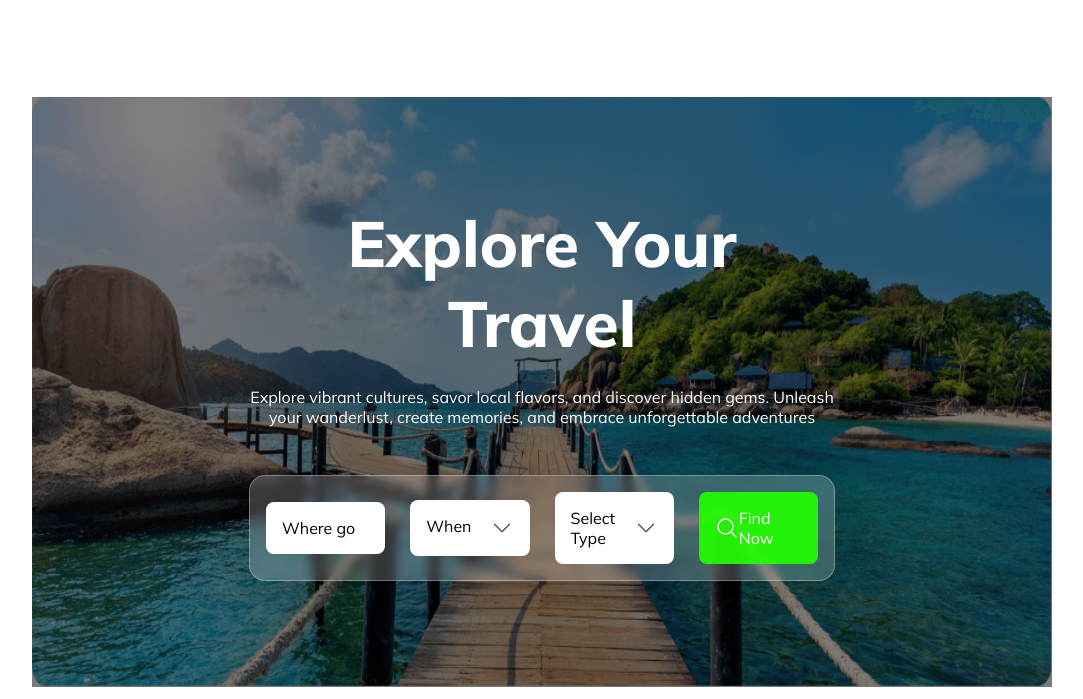
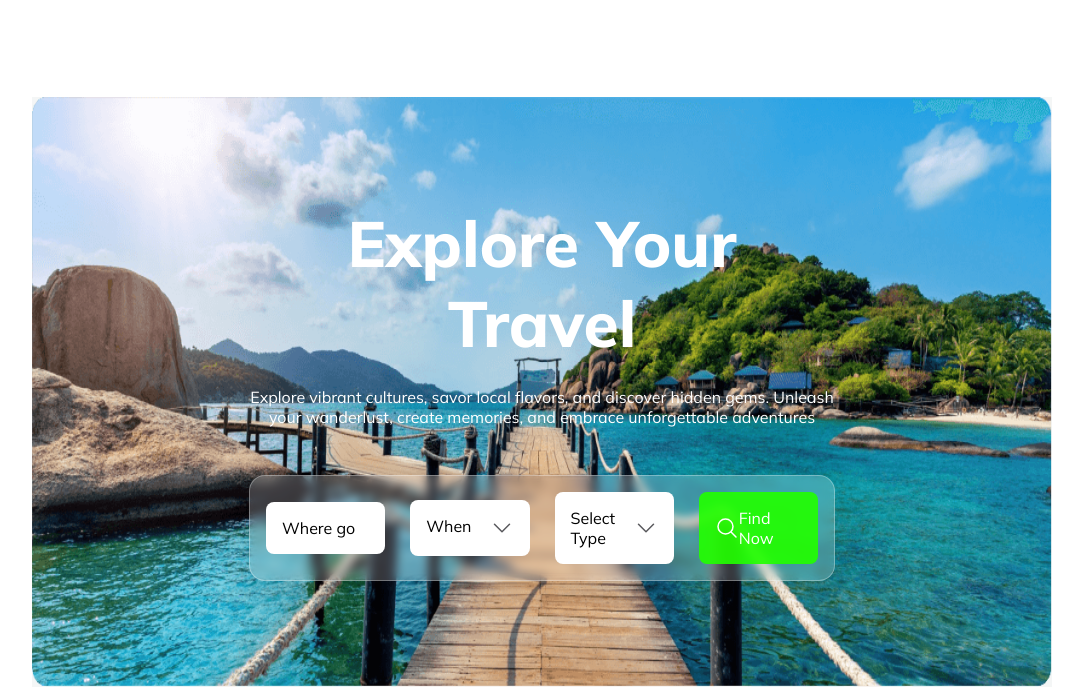
Before and after one commit to S20N01/do_what_we_better_do, a plain HTML site: page index.html in a window 1280 px wide. Shown: the part 101-800 px from the top of the page, without its empty margins (98-1181 px from the left). Drawn offline with Linux system fonts and the light colour scheme.

Commit message:
Update style.css

```diff
--- a/style.css
+++ b/style.css
@@ -203,8 +203,7 @@ main {
 /* --------------- banner-section --------------------- */
 
 .banner-section {
-    background-image: linear-gradient(rgba(0, 0, 0, 0.5),
-    rgba(0, 0, 0, 0.5)), url('../Images/Group\ 13\ \(1\)\ \(1\).png');
+    background-image: url('../Images/Group\ 13\ \(1\)\ \(1\).png');
     background-repeat: no-repeat;
     background-size: 100% 100%;
     padding: 106px 217px;
```
